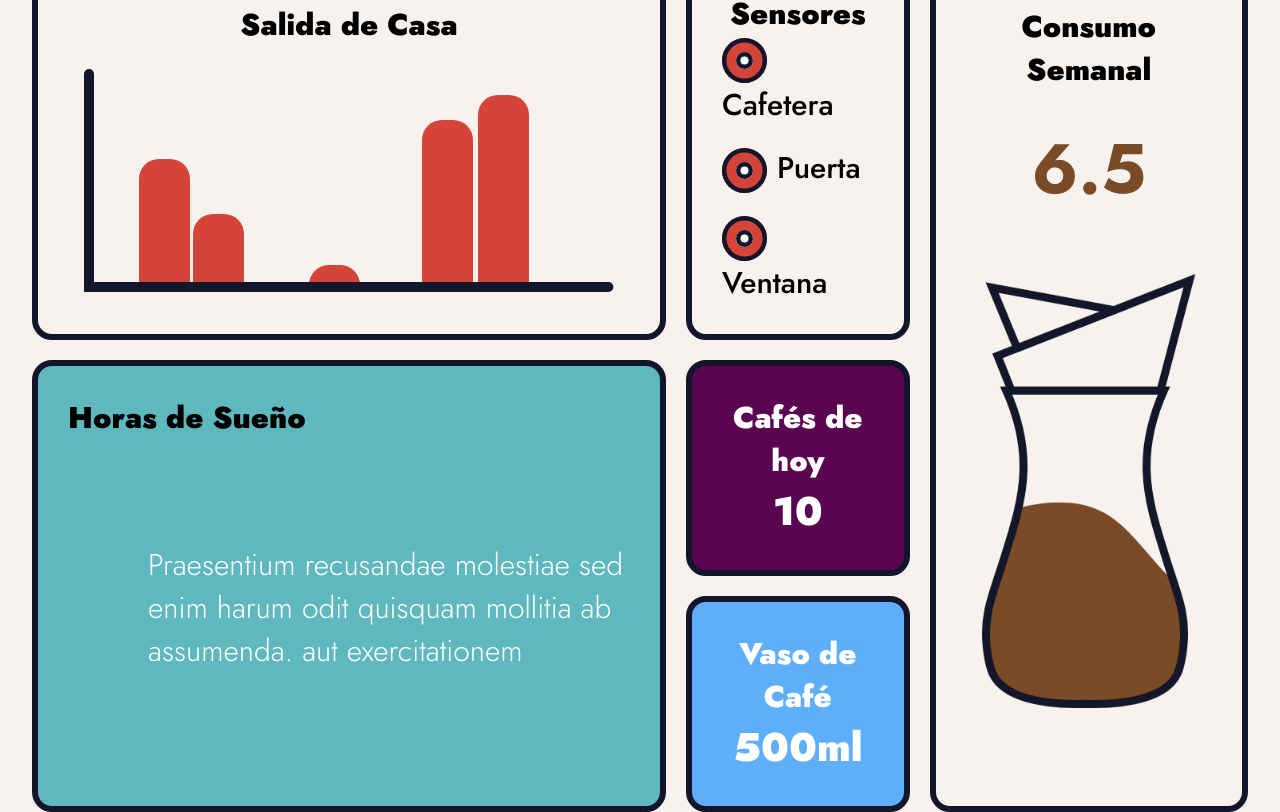
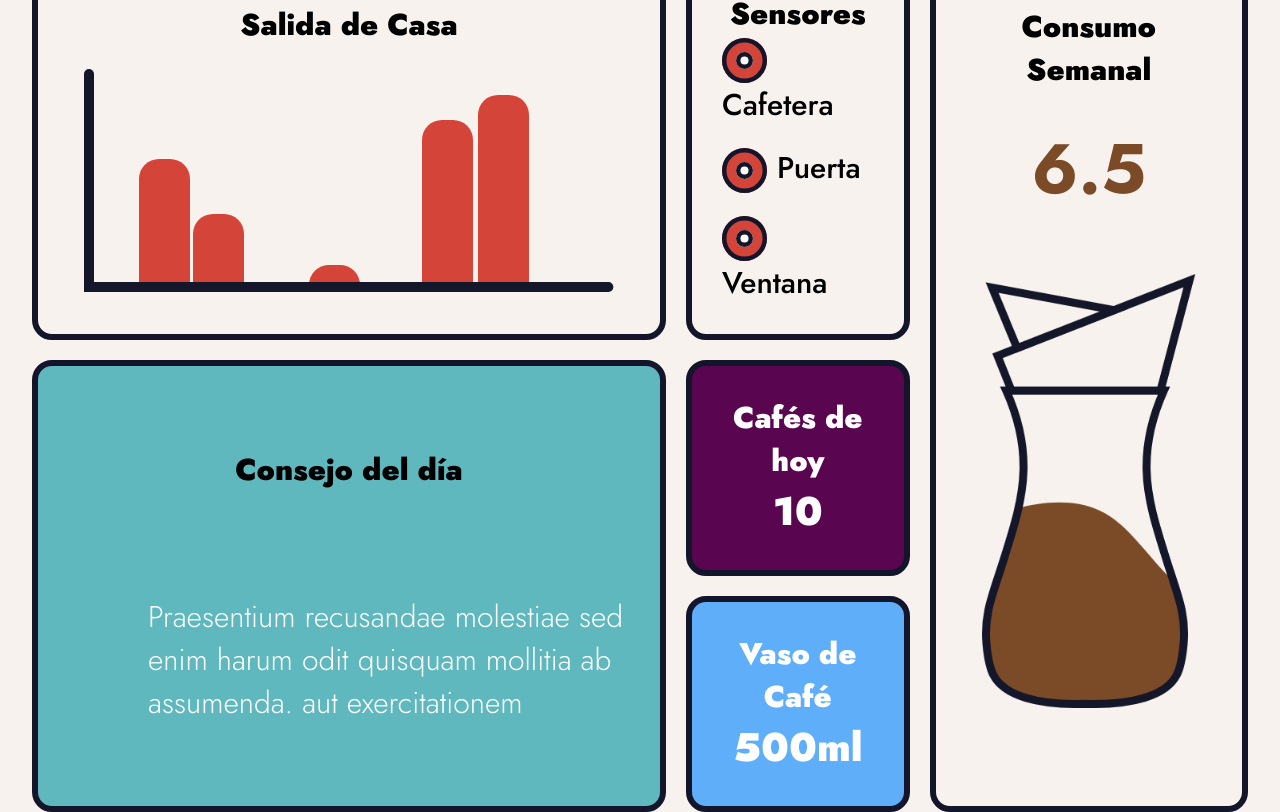
Before and after one commit to juanjosalco/Coffe_Tracker_IoT, a React (Create React App) app in the folder coffee-tracker/: page /dashboard in a window 1280 px wide. Shown: the part 232-1044 px from the top of the page. Built offline with nearby package versions, Linux system fonts and the light colour scheme.

Commit message:
Changes in Dashboard

```diff
--- a/coffee-tracker/src/CSS/user.css
+++ b/coffee-tracker/src/CSS/user.css
@@ -165,7 +165,3 @@
     background-size: contain;
     background-repeat: no-repeat;
 }
-
-#consejo{
-    place-items: start;
-}
--- a/coffee-tracker/src/Views/Dashboard.js
+++ b/coffee-tracker/src/Views/Dashboard.js
@@ -21,7 +21,7 @@ function Dashboard() {
                 <img src= {graphic} alt="grafico"/>
             </article>
             <article className="section sleep" id="consejo">
-                <p>Horas de Sueño</p>
+                <p>Consejo del día</p>
                 <section>
                     <p>Praesentium recusandae molestiae sed enim harum odit quisquam mollitia ab assumenda. aut exercitationem</p>
                 </section>
```
